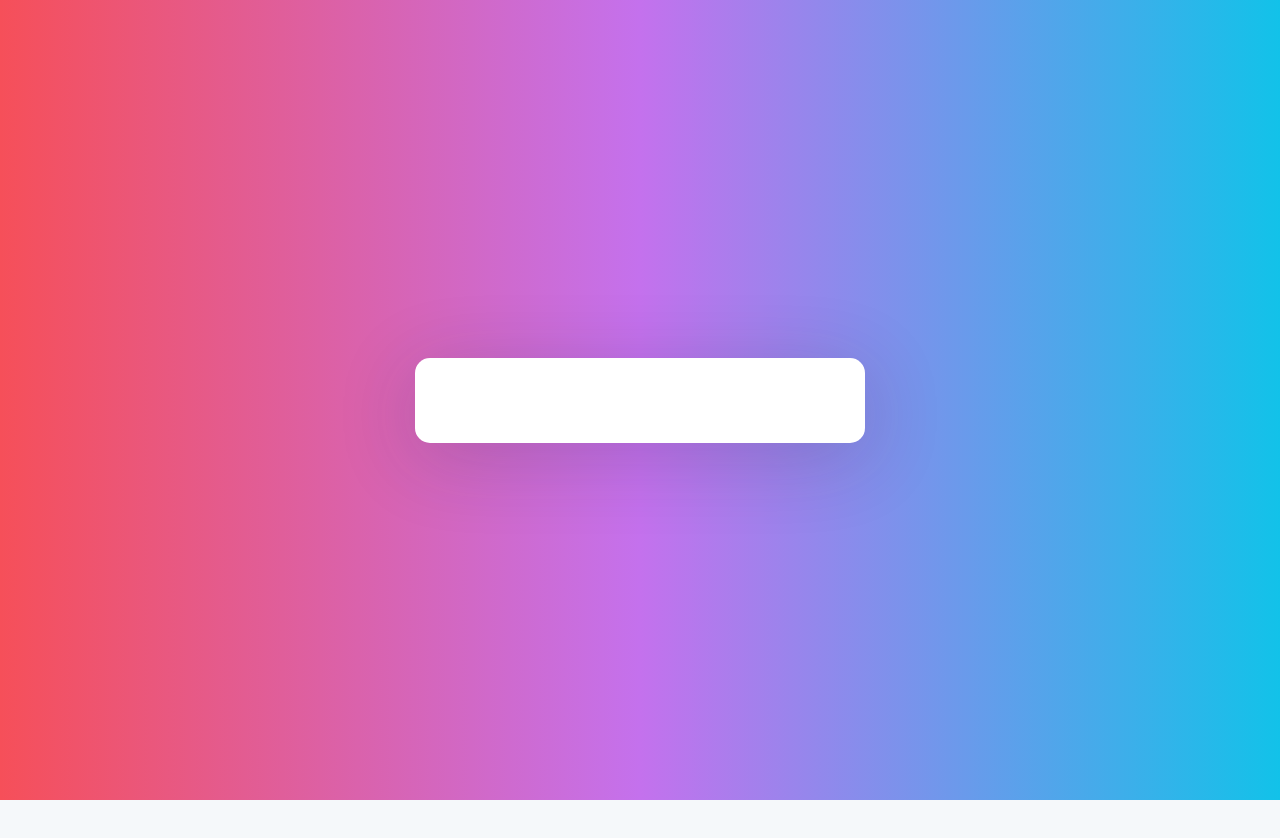
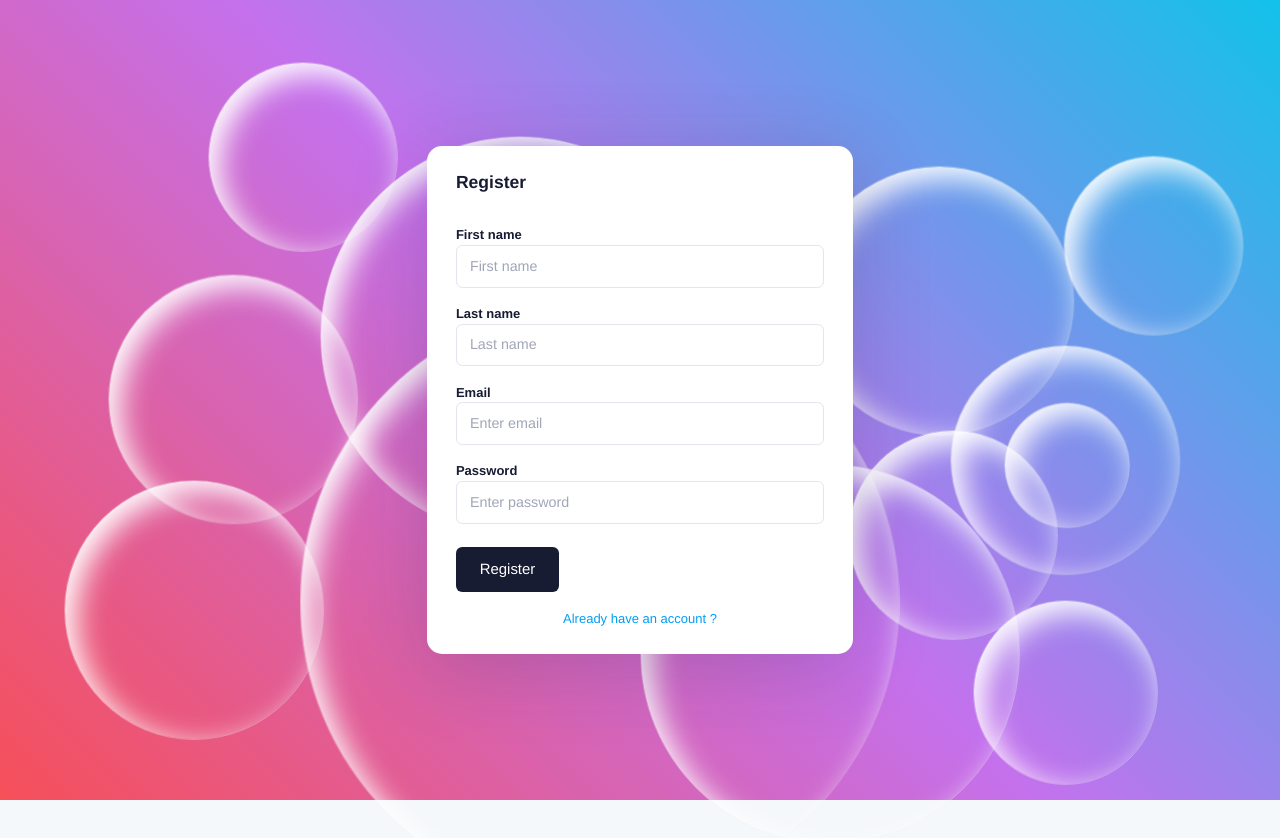
Before and after one commit to Default-0-o/DVS, a React (Create React App) app: page /register in a window 1280 px wide. Before the commit this address had no page. Shown: the top 838 px of the page. Before the commit the page ends 800 px from the top, so only its background shows below. Built offline with nearby package versions, Linux system fonts and the light colour scheme.

Commit message:
login register done

```diff
--- a/package.json
+++ b/package.json
@@ -6,6 +6,7 @@
     "@testing-library/jest-dom": "^5.16.4",
     "@testing-library/react": "^13.2.0",
     "@testing-library/user-event": "^13.5.0",
+    "axios": "^0.27.2",
     "bootstrap": "^5.1.3",
     "react": "^18.1.0",
     "react-dom": "^18.1.0",
--- /dev/null
+++ b/src/components/ui/bubble/bubble.css
@@ -0,0 +1,24 @@
+.bubble {
+	border: 1px solid #f0f0f056;
+	box-shadow: inset 10px 10px 30px 1px #ffffff;
+	border-radius: 50%;
+	position: absolute;
+}
+
+@keyframes bubble {
+	0% {
+		transform: translate(0, 0);
+	}
+	25% {
+		transform: translate(80px, 30px);
+	}
+	50% {
+		transform: translate(40px, 65px);
+	}
+	75% {
+		transform: translate(-10px, 23px);
+	}
+	100% {
+		transform: translate(0px, 0px);
+	}
+}
--- /dev/null
+++ b/src/components/ui/bubble/index.jsx
@@ -0,0 +1,20 @@
+import React from "react";
+import "./bubble.css";
+
+const Bubble = ({ size, delay, position }) => {
+	return (
+		<div
+			className="bubble"
+			style={{
+				width: size,
+				height: size,
+				top: position.top,
+				left: position.left,
+				right: position.right,
+				bottom: position.bottom,
+				animation: "bubble 10s " + delay + "s ease-in-out infinite",
+			}}></div>
+	);
+};
+
+export default Bubble;
--- /dev/null
+++ b/src/config.js
@@ -0,0 +1,3 @@
+import axios from "axios";
+
+// axios.defaults.baseURL = 'http://localhost:3000/api';
--- a/src/index.css
+++ b/src/index.css
@@ -6,12 +6,6 @@ body {
   min-height: 100vh;
   display: flex;
   font-weight: 400;
-  font-family: sans-serif;
-  background: #12c2e9;
-  /* fallback for old browsers */
-  background: -webkit-linear-gradient(to right, #f64f59, #c471ed, #12c2e9);
-  /* Chrome 10-25, Safari 5.1-6 */
-  background: linear-gradient(to right, #f64f59, #c471ed, #12c2e9);
-  /* W3C, IE 10+/ Edge, Firefox 16+, Chrome 26+, Opera 12+, Safari 7+ */
+  font-family: sans-serif
 
 }
--- a/src/pages/authentication/authentication.css
+++ b/src/pages/authentication/authentication.css
@@ -1,9 +1,13 @@
+.authentication {
+	background: #12c2e9;
+	background: -webkit-linear-gradient(45deg, #f64f59, #c471ed, #12c2e9);
+	background: linear-gradient(45deg, #f64f59, #c471ed, #12c2e9);
+}
+
 .auth-box {
-    width: 450px;
-    margin: auto;
-    background: #ffffff;
-    box-shadow: 0px 14px 80px rgba(34, 35, 58, 0.2);
-    padding: 40px 55px 45px 55px;
-    border-radius: 15px;
-    transition: all .3s;
+	margin: auto;
+	background: #ffffff;
+	box-shadow: 0px 14px 80px rgba(34, 35, 58, 0.2);
+	border-radius: 15px;
+	transition: all 0.3s;
 }
--- a/src/pages/authentication/index.jsx
+++ b/src/pages/authentication/index.jsx
@@ -1,5 +1,6 @@
 import React from "react";
 import { BrowserRouter as Router, Routes, Route, Link } from "react-router-dom";
+import Bubble from "../../components/ui/bubble";
 import "./authentication.css";
 
 import Login from "./login";
@@ -8,16 +9,113 @@ import SignUp from "./register";
 function Authentication() {
 	return (
 		<Router>
-			<div className="d-flex justify-content-center flex-column text-end h-100">
-				<div className="auth-box col-12 col-sm-6">
-					<Routes>
-						<Route exact path="/" element={<Login />} />
-						<Route path="/sign-in" element={<Login />} />
-						<Route path="/sign-up" element={<SignUp />} />
-					</Routes>
+			<div className="authentication d-flex justify-content-center flex-column text-end h-100">
+				<Bubble
+					delay="1"
+					size="600px"
+					position={{
+						top: "30%",
+						left: "20%",
+					}}
+				/>
+				<Bubble
+					delay="0"
+					size="270px"
+					position={{
+						top: "13%",
+						left: "60%",
+					}}
+				/>
+				<Bubble
+					delay="5"
+					size="126px"
+					position={{
+						top: "50%",
+						left: "78%",
+					}}
+				/>
+				<Bubble
+					delay="2"
+					size="230px"
+					position={{
+						top: "38%",
+						left: "69%",
+					}}
+				/>
+				<Bubble
+					delay="7"
+					size="380px"
+					position={{
+						top: "58%",
+						left: "50%",
+					}}
+				/>
+				<Bubble
+					delay="4"
+					size="180px"
+					position={{
+						top: "17%",
+						left: "79%",
+					}}
+				/>
+				<Bubble
+					delay="3"
+					size="190px"
+					position={{
+						top: "4%",
+						left: "10%",
+					}}
+				/>
+				<Bubble
+					delay="9"
+					size="400px"
+					position={{
+						top: "17%",
+						left: "25%",
+					}}
+				/>
+				<Bubble
+					delay="5"
+					size="250px"
+					position={{
+						top: "34%",
+						left: "8%",
+					}}
+				/>
+				<Bubble
+					delay="6"
+					size="260px"
+					position={{
+						top: "60%",
+						left: "5%",
+					}}
+				/>
+				<Bubble
+					delay="10"
+					size="185px"
+					position={{
+						top: "75%",
+						left: "76%",
+					}}
+				/>
+				<Bubble
+					delay="3"
+					size="210px"
+					position={{
+						top: "50%",
+						left: "60%",
+					}}
+				/>
+				<div className="auth-box col-11 col-sm-6 col-md-5 col-xl-4 col-xxl-3 card">
+					<div className="card-body">
+						<Routes>
+							<Route exact path="/" element={<Login />} />
+							<Route path="/login" element={<Login />} />
+							<Route path="/register" element={<SignUp />} />
+						</Routes>
+					</div>
 				</div>
 			</div>
-			<div></div>
 		</Router>
 	);
 }
--- a/src/pages/authentication/login/index.jsx
+++ b/src/pages/authentication/login/index.jsx
@@ -1,11 +1,23 @@
+import axios from "axios";
 import React, { Component } from "react";
 import { Link } from "react-router-dom";
 
-export default class Login extends Component {
-	render() {
+const Login = () => {
+	axios
+		.post("", {
+			email: "",
+			password: "",
+		})
+		.then((response) => {
+			console.log(response);
+		})
+		.catch((error) => {
+			console.log(error);
+		});
+
 	return (
 		<form>
-				<h3 className="mb-10">Log in</h3>
+			<h2 className="mb-10">Log in</h2>
 
 			<div className="form-group mb-5">
 				<label className="fw-bolder">Email</label>
@@ -25,7 +37,7 @@ export default class Login extends Component {
 				/>
 			</div>
 
-				<div className="form-group mb-8">
+			<div className="form-group mb-7">
 				<div className="custom-control custom-checkbox">
 					<input
 						type="checkbox"
@@ -38,13 +50,14 @@ export default class Login extends Component {
 				</div>
 			</div>
 
-				<button type="submit" className="btn btn-dark btn-lg btn-block">
+			<button type="submit" className="btn btn-dark btn-lg btn-block mb-5	">
 				Sign in
 			</button>
-				<p className="text-start m-0">
-					<Link to="#">Forgot password?</Link>
+			<p className="text-center m-0">
+				<Link to="/register">Don't have an account ?</Link>
 			</p>
 		</form>
 	);
-	}
-}
+};
+
+export default Login;
--- a/src/pages/authentication/register/index.jsx
+++ b/src/pages/authentication/register/index.jsx
@@ -1,27 +1,23 @@
 import React, { Component } from "react";
+import { Link } from "react-router-dom";
 
-export default class SignUp extends Component {
-	render() {
+const Register = () => {
 	return (
 		<form>
-				<h3>Register</h3>
+			<h3 className="mb-10">Register</h3>
 
-				<div className="form-group">
-					<label>First name</label>
-					<input
-						type="text"
-						className="form-control"
-						placeholder="First name"
-					/>
+			<div className="form-group mb-5	">
+				<label className="fw-bolder">First name</label>
+				<input type="text" className="form-control" placeholder="First name" />
 			</div>
 
-				<div className="form-group">
-					<label>Last name</label>
+			<div className="form-group mb-5	">
+				<label className="fw-bolder">Last name</label>
 				<input type="text" className="form-control" placeholder="Last name" />
 			</div>
 
-				<div className="form-group">
-					<label>Email</label>
+			<div className="form-group mb-5	">
+				<label className="fw-bolder">Email</label>
 				<input
 					type="email"
 					className="form-control"
@@ -29,8 +25,8 @@ export default class SignUp extends Component {
 				/>
 			</div>
 
-				<div className="form-group">
-					<label>Password</label>
+			<div className="form-group mb-7	">
+				<label className="fw-bolder">Password</label>
 				<input
 					type="password"
 					className="form-control"
@@ -38,13 +34,14 @@ export default class SignUp extends Component {
 				/>
 			</div>
 
-				<button type="submit" className="btn btn-dark btn-lg btn-block">
+			<button type="submit" className="btn btn-dark btn-lg btn-block mb-5">
 				Register
 			</button>
-				<p className="forgot-password text-right">
-					Already registered <a href="#">log in?</a>
+			<p className="text-center mb-0">
+				<Link to="/login">Already have an account ?</Link>
 			</p>
 		</form>
 	);
-	}
-}
+};
+
+export default Register;
```
Also changed, not shown: 2 other files (tests, documents, lock files or other folders). Lines whose indentation alone changed are shown as unchanged.
